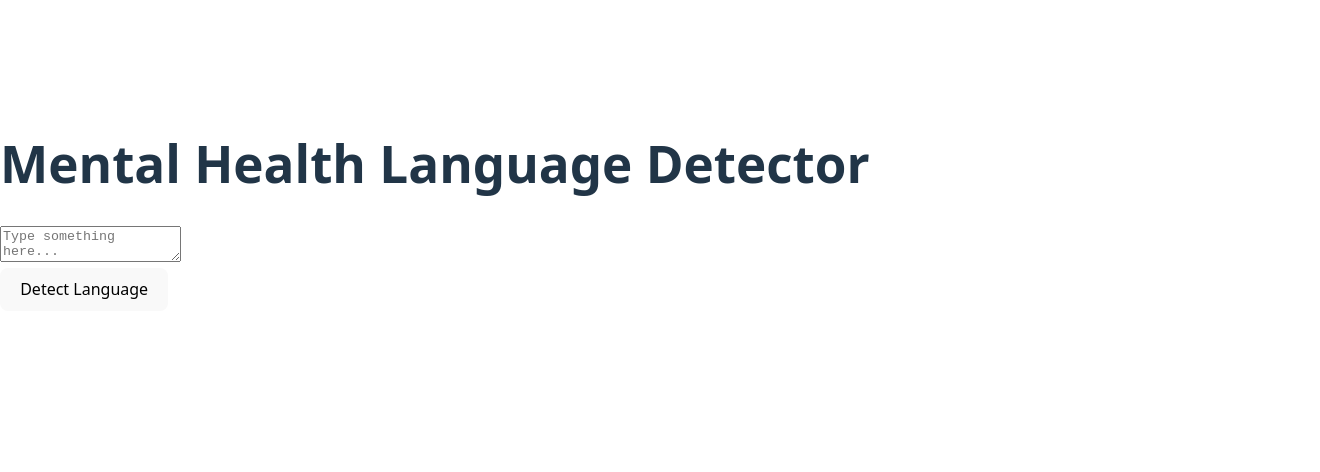
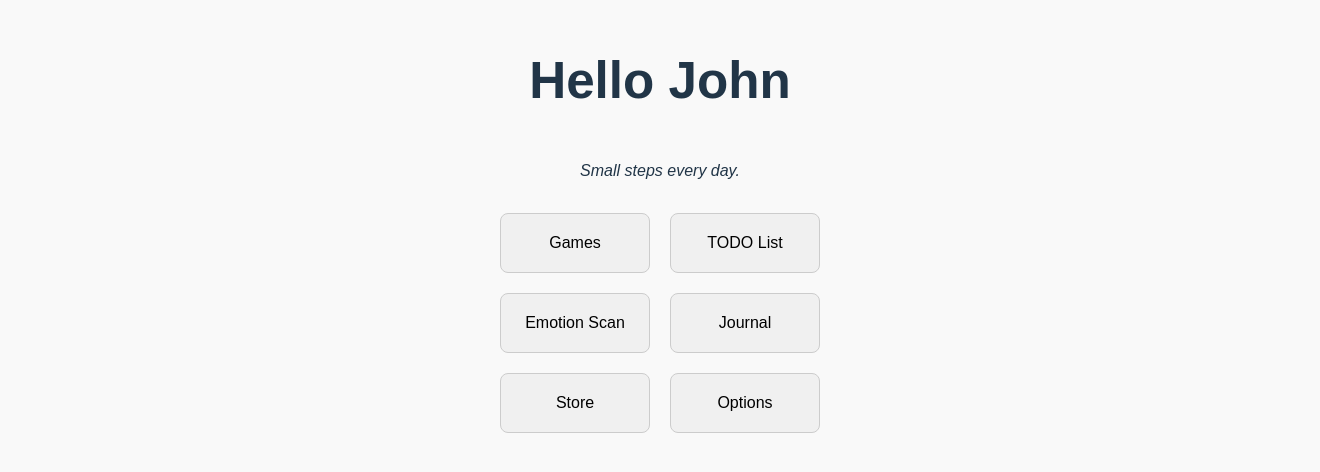
Before and after one commit to amberhasan/mental-health-app, a React (Vite) app in the folder frontend/: page / in a window 1280 px wide. Shown: the part 194-666 px from the top of the page, 1320 px wide, since content can reach past the window. Built offline with nearby package versions, Linux system fonts and the light colour scheme.

Commit message:
Working homepage basic

```diff
--- a/frontend/src/App.jsx
+++ b/frontend/src/App.jsx
@@ -1,34 +1,122 @@
-import { useState } from "react";
+import { useState, useEffect } from "react";
 
 function App() {
-  const [userText, setUserText] = useState("");
-  const [detectedLanguage, setDetectedLanguage] = useState(null);
+  const [screen, setScreen] = useState("home");
+  const [quote, setQuote] = useState("");
 
-  const handleDetect = async () => {
-    const response = await fetch("http://localhost:5000/detect", {
-      method: "POST",
-      headers: {
-        "Content-Type": "application/json",
-      },
-      body: JSON.stringify({ text: userText }),
-    });
-    const data = await response.json();
-    setDetectedLanguage(data.language);
-  };
+  const quotes = [
+    "Believe you can and you're halfway there.",
+    "You are stronger than you think.",
+    "Small steps every day.",
+    "Progress, not perfection.",
+    "Your feelings are valid.",
+    "Keep going.",
+  ];
 
+  useEffect(() => {
+    const randomQuote = quotes[Math.floor(Math.random() * quotes.length)];
+    setQuote(randomQuote);
+  }, []);
+
+  if (screen === "home") {
+    return (
+      <div style={styles.fullscreenContainer}>
+        <h1>Hello John</h1>
+        <p style={styles.quote}>{quote}</p>
+        <div style={styles.grid}>
+          <button style={styles.button} onClick={() => setScreen("games")}>
+            Games
+          </button>
+          <button style={styles.button} onClick={() => setScreen("todo")}>
+            TODO List
+          </button>
+          <button style={styles.button} onClick={() => setScreen("emotion")}>
+            Emotion Scan
+          </button>
+          <button style={styles.button} onClick={() => setScreen("journal")}>
+            Journal
+          </button>
+          <button style={styles.button} onClick={() => setScreen("store")}>
+            Store
+          </button>
+          <button style={styles.button} onClick={() => setScreen("options")}>
+            Options
+          </button>
+        </div>
+      </div>
+    );
+  }
+
+  if (screen === "games")
+    return <Screen title="Games" goBack={() => setScreen("home")} />;
+  if (screen === "todo")
+    return <Screen title="TODO List" goBack={() => setScreen("home")} />;
+  if (screen === "emotion")
+    return <Screen title="Emotion Scan" goBack={() => setScreen("home")} />;
+  if (screen === "journal")
+    return <Screen title="Journal" goBack={() => setScreen("home")} />;
+  if (screen === "store")
+    return <Screen title="Store" goBack={() => setScreen("home")} />;
+  if (screen === "options")
+    return <Screen title="Options" goBack={() => setScreen("home")} />;
+
+  return null;
+}
+
+function Screen({ title, goBack }) {
   return (
-    <div>
-      <h1>Mental Health Language Detector</h1>
-      <textarea
-        value={userText}
-        onChange={(e) => setUserText(e.target.value)}
-        placeholder="Type something here..."
-      />
-      <br />
-      <button onClick={handleDetect}>Detect Language</button>
-      {detectedLanguage && <h2>Detected: {detectedLanguage}</h2>}
+    <div style={styles.fullscreenContainer}>
+      <h1>{title}</h1>
+      <button style={styles.backButton} onClick={goBack}>
+        Back
+      </button>
     </div>
   );
 }
 
+const styles = {
+  fullscreenContainer: {
+    textAlign: "center",
+    padding: "20px",
+    fontFamily: "Arial, sans-serif",
+    height: "100vh",
+    width: "100vw",
+    display: "flex",
+    flexDirection: "column",
+    justifyContent: "center",
+    alignItems: "center",
+    backgroundColor: "#f9f9f9",
+  },
+  quote: {
+    fontStyle: "italic",
+    marginBottom: "30px",
+  },
+  grid: {
+    display: "grid",
+    gridTemplateColumns: "1fr 1fr",
+    gap: "20px",
+    justifyContent: "center",
+    alignItems: "center",
+  },
+  button: {
+    padding: "20px",
+    fontSize: "16px",
+    borderRadius: "8px",
+    border: "1px solid #ccc",
+    cursor: "pointer",
+    backgroundColor: "#f0f0f0",
+    transition: "background-color 0.3s",
+    width: "150px",
+  },
+  backButton: {
+    padding: "10px 20px",
+    fontSize: "16px",
+    marginTop: "20px",
+    borderRadius: "8px",
+    border: "1px solid #ccc",
+    backgroundColor: "#f0f0f0",
+    cursor: "pointer",
+  },
+};
+
 export default App;
```
